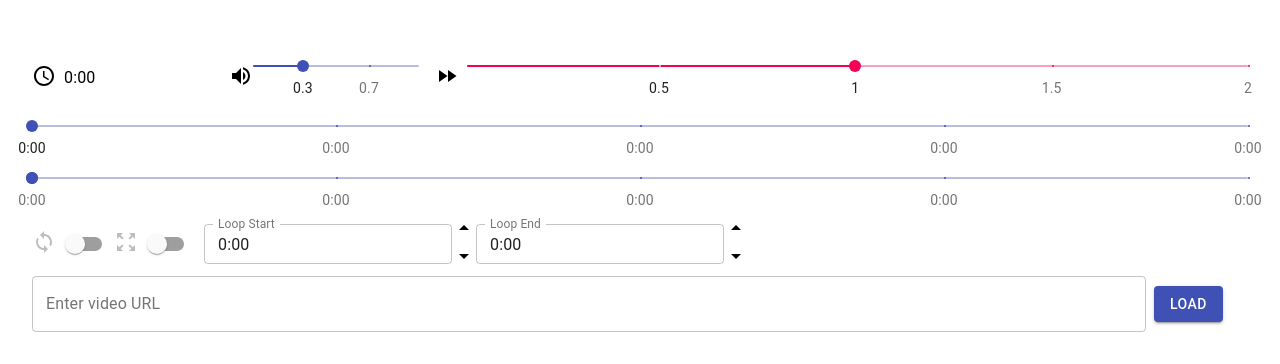
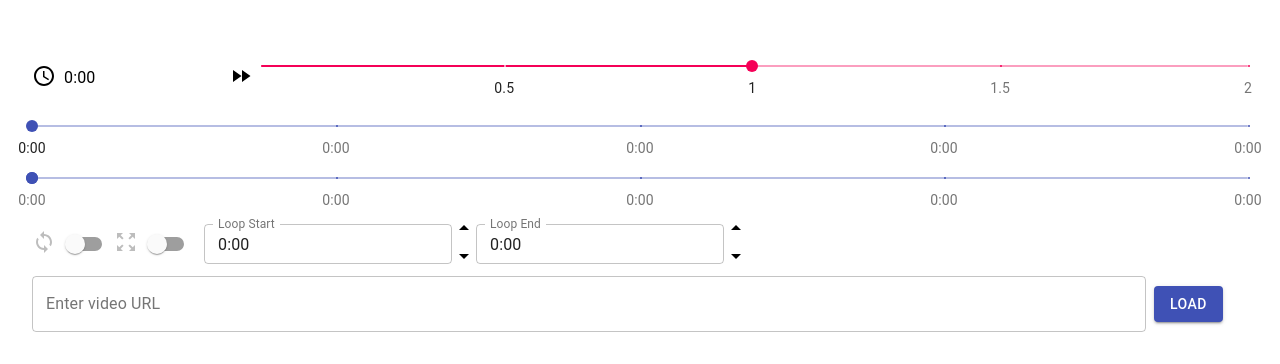
Before and after one commit to ysirman/viphkee, a React (Create React App) app: page / in a window 1280 px wide. Shown: the part 516-880 px from the top of the page. Built offline with nearby package versions, Linux system fonts and the light colour scheme.

Commit message:
remove volume component

```diff
--- a/src/Types.ts
+++ b/src/Types.ts
@@ -5,7 +5,6 @@ export type PlayerState = {
   playing: boolean;
   seeking: boolean;
   seekValue: number | null;
-  volume: number;
   played: number;
   loaded: number;
   duration: number;
--- a/src/components/App.tsx
+++ b/src/components/App.tsx
@@ -13,7 +13,6 @@ const App: React.FC = () => {
     playing: true,
     seeking: false,
     seekValue: null,
-    volume: 0.3,
     played: 0,
     loaded: 0,
     duration: 0,
--- a/src/components/Player.tsx
+++ b/src/components/Player.tsx
@@ -75,7 +75,6 @@ const Player: React.FC = () => {
         }
         controls={true}
         url={playerState.url}
-        volume={playerState.volume}
         playing={playerState.playing}
         playbackRate={playerState.playbackRate}
         onReady={() => console.log("onReady")}
--- a/src/components/PlayerConfig/Volume.tsx
+++ /dev/null
@@ -1,49 +0,0 @@
-import React, { useContext } from "react";
-
-import PlayerContext from "../../contexts/PlayerContext";
-import { PLAYER_CONFIG_CHANGE } from "../../actions/playerConfig";
-
-import Slider from "@material-ui/core/Slider";
-import Grid from "@material-ui/core/Grid";
-
-import VolumeUp from "@material-ui/icons/VolumeUp";
-
-const Volume: React.FC = () => {
-  const { playerState, dispatch } = useContext(PlayerContext);
-
-  const handleVolume = (_: any, newValue: number | number[]) => {
-    if (typeof newValue === "number") {
-      dispatch({
-        type: PLAYER_CONFIG_CHANGE,
-        state: {
-          ...playerState,
-          volume: newValue,
-        },
-      });
-    }
-  };
-
-  return (
-    <Grid container item xs={2} alignItems="center">
-      <Grid item>
-        <VolumeUp />
-      </Grid>
-      <Grid item xs>
-        <Slider
-          min={0}
-          max={1}
-          step={0.01}
-          marks={[
-            { value: 0.3, label: 0.3 },
-            { value: 0.7, label: 0.7 },
-          ]}
-          valueLabelDisplay={"auto"}
-          value={playerState.volume}
-          onChange={handleVolume}
-          aria-labelledby="continuous-slider"
-        />
-      </Grid>
-    </Grid>
-  );
-};
-export default Volume;
--- a/src/components/PlayerConfig/index.tsx
+++ b/src/components/PlayerConfig/index.tsx
@@ -1,7 +1,6 @@
 import React, { useContext } from "react";
 
 import PlayerContext from "../../contexts/PlayerContext";
-import Volume from "./Volume";
 import PlaybackRate from "./PlaybackRate";
 import SeekSlider from "./SeekSlider";
 import LoopRangeSlider from "./LoopRangeSlider";
@@ -39,7 +38,6 @@ const PlayerConfig: React.FC = () => {
               </Typography>
             </Grid>
           </Grid>
-          <Volume />
           <PlaybackRate />
         </Grid>
       </Box>
--- a/src/reducers/playerConfig.ts
+++ b/src/reducers/playerConfig.ts
@@ -6,7 +6,6 @@ const initialState: PlayerState = {
   playing: true,
   seeking: false,
   seekValue: null,
-  volume: 0.3,
   played: 0,
   loaded: 0,
   duration: 0,
```
